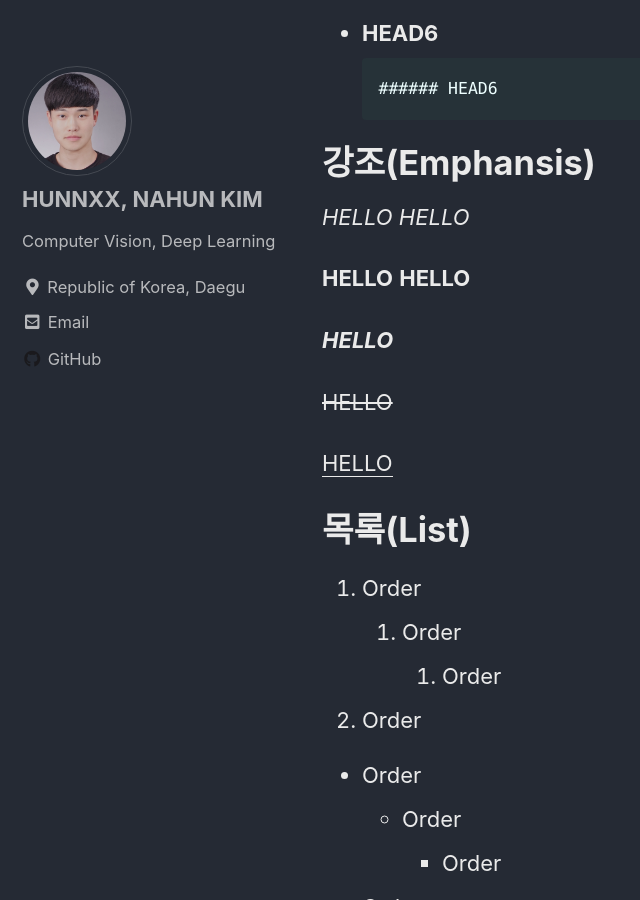
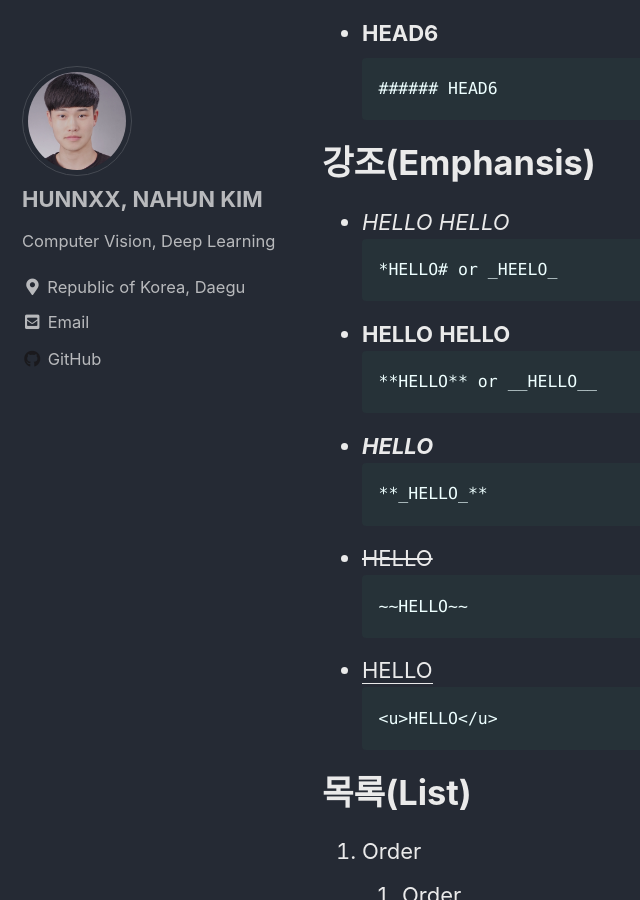
Before and after one commit to hunnxx/hunnxx.github.io, a Jekyll site: the page built from _posts/2020-08-01-practice.md, in a window 1280 px wide and 900 px high, scrolled down 1135 px. Shown: the whole window, without its empty margins (0-640 px from the left). Built offline with Jekyll 4.4.1, drawn with Linux system fonts in a browser that asks for light colours; cached includes are drawn as plain includes.

Commit message:
Update 2020-08-01-practice.md

````diff
--- a/_posts/2020-08-01-practice.md
+++ b/_posts/2020-08-01-practice.md
@@ -40,18 +40,32 @@ HEAD1
 ```
 
 
-
 # 강조(Emphansis)
 
-*HELLO* _HELLO_
+- *HELLO* _HELLO_
+```
+*HELLO# or _HEELO_
+```
 
-**HELLO** __HELLO__
+- **HELLO** __HELLO__
+```
+**HELLO** or __HELLO__
+```
 
+- **_HELLO_**
+```
 **_HELLO_**
+```
 
+- ~~HELLO~~
+```
 ~~HELLO~~
+```
 
+- <u>HELLO</u>
+```
 <u>HELLO</u>
+```
 
 
 # 목록(List)
````
